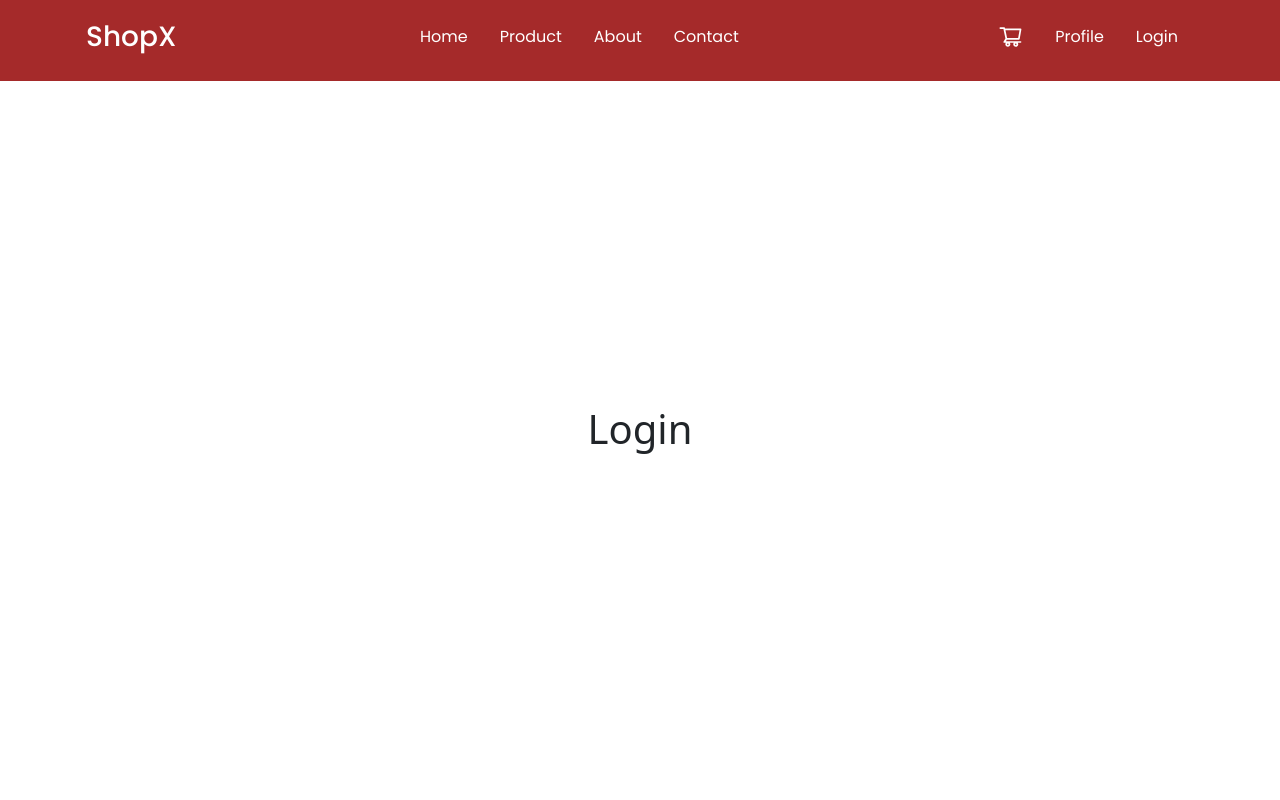
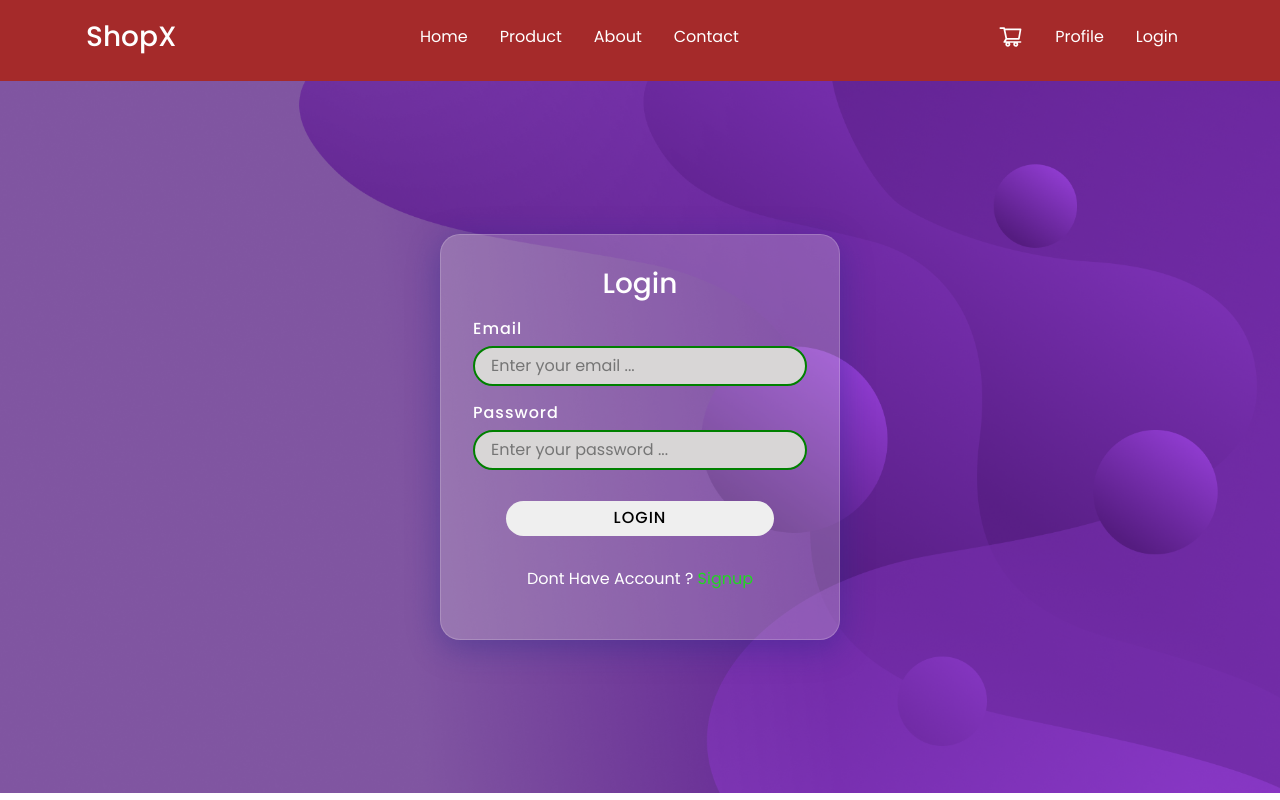
Before and after one commit to admin-0123/RYMO-MERN-ECommerce, a React (Create React App) app in the folder client/: page /login in a window 1280 px wide. Built offline with nearby package versions, Linux system fonts and the light colour scheme; what react-alert-template-basic would draw is missing.

Commit message:
design login page

```diff
--- a/client/src/pages/auth/login/Login.js
+++ b/client/src/pages/auth/login/Login.js
@@ -1,12 +1,34 @@
 import React from "react";
+import { Link } from "react-router-dom";
 import styles from "./Login.module.scss";
 
 const Login = () => {
-  return (
-    <div className={styles.login}>
-      <h1>Login</h1>
-    </div>
-  );
+    return (
+        <div className={styles.login}>
+            <div className={styles.login_container}>
+                <h3 className="text-center text-white mb-3">Login</h3>
+                <div className={styles.from_group}>
+                    <label htmlFor="email_field">Email</label>
+                    <input type="email" placeholder="Enter your email ..." />
+                </div>
+                <div className={styles.from_group}>
+                    <label htmlFor="password_field">Password</label>
+                    <input
+                        type="password"
+                        placeholder="Enter your password ..."
+                    />
+                </div>
+                <div className={styles.from_group}>
+                    <button>Login</button>
+                </div>
+                <div className={styles.from_group}>
+                    <p className="text-center text-white">
+                        Dont Have Account ? <Link to="/signup">Signup</Link>
+                    </p>
+                </div>
+            </div>
+        </div>
+    );
 };
 
 export default Login;
--- a/client/src/pages/auth/login/Login.module.scss
+++ b/client/src/pages/auth/login/Login.module.scss
@@ -1,6 +1,68 @@
 .login {
-  min-height: 88vh;
-  display: flex;
-  align-items: center;
-  justify-content: center;
+    min-height: 89vh;
+    display: flex;
+    align-items: center;
+    justify-content: center;
+    font-family: var(--font-poppins);
+
+    background-image: url("../../../assets/home.png");
+    background-repeat: no-repeat;
+    background-size: cover;
+
+    .login_container {
+        background: rgba(230, 228, 228, 0.25);
+        box-shadow: 0 8px 32px 0 rgba(31, 38, 135, 0.37);
+        // backdrop-filter: blur(4px);
+        // -webkit-backdrop-filter: blur(4px);
+        border: 1px solid rgba(255, 255, 255, 0.18);
+        padding: 2rem;
+        border-radius: 20px;
+        width: 400px;
+
+        .from_group {
+            display: flex;
+            flex-direction: column;
+            gap: 5px;
+            margin-top: 15px;
+
+            label {
+                color: white;
+                font-weight: 500;
+                letter-spacing: 1px;
+            }
+
+            input {
+                height: 40px;
+                border-radius: 20px;
+                border: 2px solid green;
+                outline: none;
+                padding: 0.5rem 1rem;
+                background-color: rgb(216, 214, 214);
+                font-size: 16px;
+            }
+
+            button {
+                height: 35px;
+                border-radius: 20px;
+                border: none;
+                width: 80%;
+                margin: 1rem auto;
+                text-transform: uppercase;
+                letter-spacing: 1px;
+                font-weight: 500;
+                transition: all 0.5s ease-in-out;
+
+                &:hover {
+                    width: 90%;
+                }
+            }
+            p {
+                a {
+                    text-decoration: none;
+                    color: rgb(33, 216, 33);
+                    cursor: pointer;
+                }
+            }
+        }
+    }
 }
--- a/client/src/pages/products/Products.module.scss
+++ b/client/src/pages/products/Products.module.scss
@@ -1,11 +1,12 @@
 .spinner {
-    height: 90vh;
+    height: 88vh;
     display: flex;
     align-items: center;
     justify-content: center;
 }
 .product {
-    background-color: aliceblue;
+    background-color: white;
+    box-shadow: 0px 10px 15px -3px rgba(0, 0, 0, 0.1);
     padding: 1rem;
     border-radius: 20px;
     font-family: var(--font-poppins);
```
Also changed, not shown: client/src/assets/home.png (added).
